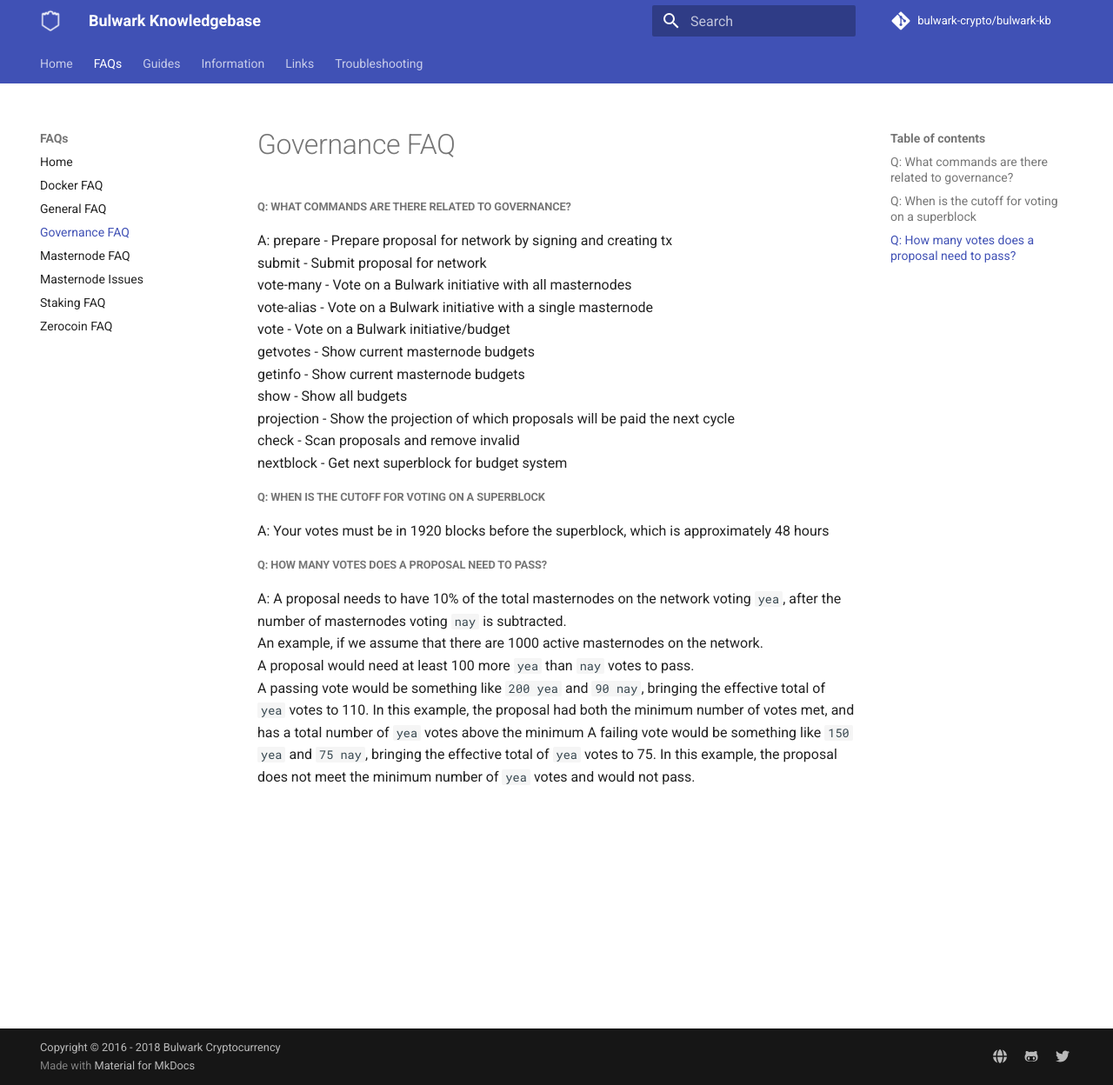
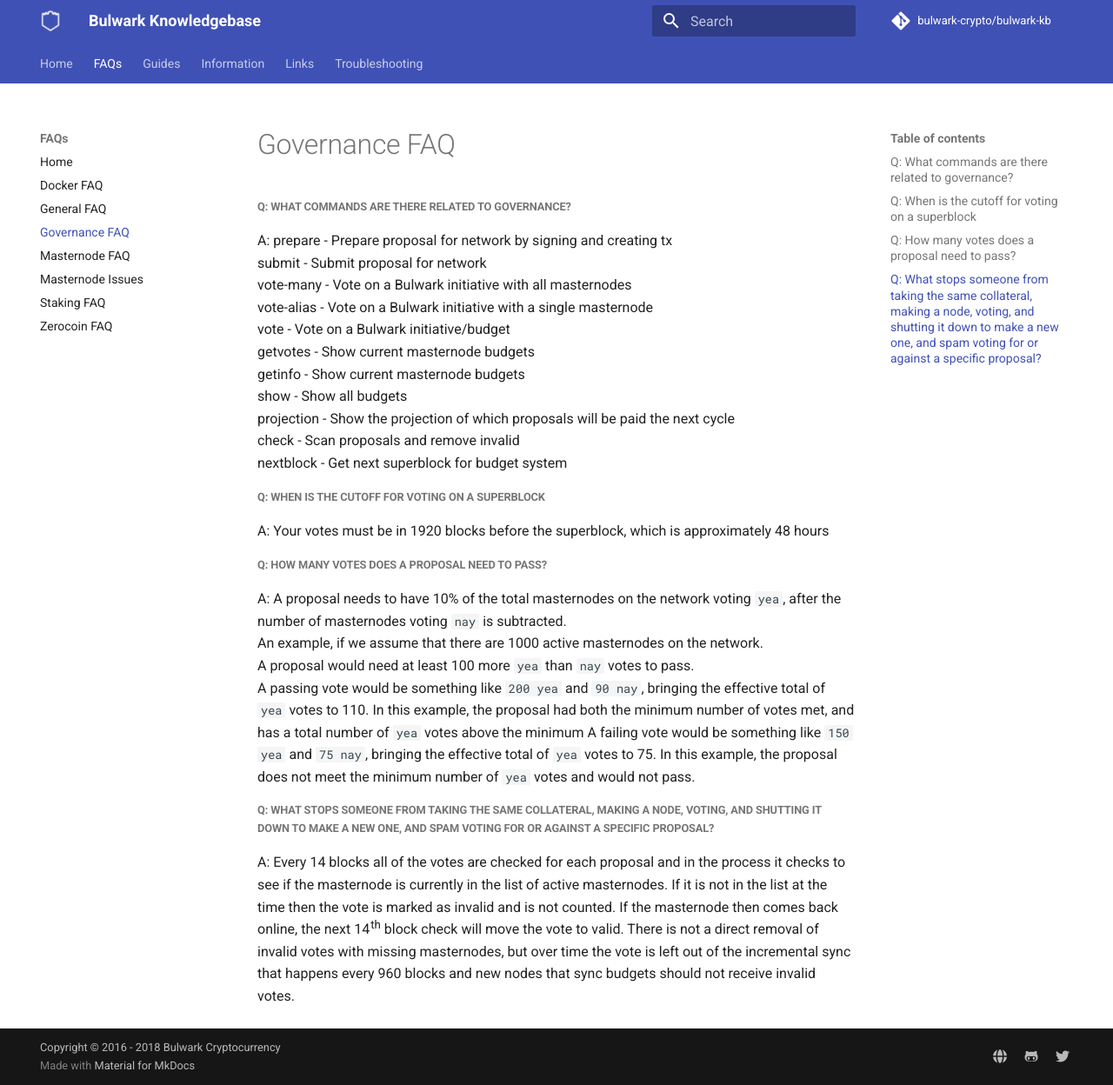
Before and after one commit to bulwark-crypto/Bulwark-KB, an MkDocs documentation site: the page built from docs/FAQs/Governance-FAQ.md, in a window 1280 px wide and 1248 px high. Shown: the whole window at 87% size. Built offline with MkDocs 1.6.1 and Material for MkDocs 9.7.7, drawn with Linux system fonts in a browser that asks for light colours; comment, search, counter and statistics services are not loaded.

Commit message:
add to governance FAQ

```diff
--- a/docs/FAQs/Governance-FAQ.md
+++ b/docs/FAQs/Governance-FAQ.md
@@ -25,3 +25,7 @@
 A proposal would need at least 100 more `yea` than `nay` votes to pass.
 A passing vote would be something like `200 yea` and `90 nay`, bringing the effective total of `yea` votes to 110. In this example, the proposal had both the minimum number of votes met, and has a total number of `yea` votes above the minimum
 A failing vote would be something like `150 yea` and `75 nay`, bringing the effective total of `yea` votes to 75. In this example, the proposal does not meet the minimum number of `yea` votes and would not pass.
+
+##### Q: What stops someone from taking the same collateral, making a node, voting, and shutting it down to make a new one, and spam voting for or against a specific proposal?
+
+A: Every 14 blocks all of the votes are checked for each proposal and in the process it checks to see if the masternode is currently in the list of active masternodes. If it is not in the list at the time then the vote is marked as invalid and is not counted. If the masternode then comes back online, the next 14th block check will move the vote to valid.  There is not a direct removal of invalid votes with missing masternodes, but over time the vote is left out of the incremental sync that happens every 960 blocks and new nodes that sync budgets should not receive invalid votes.
```
